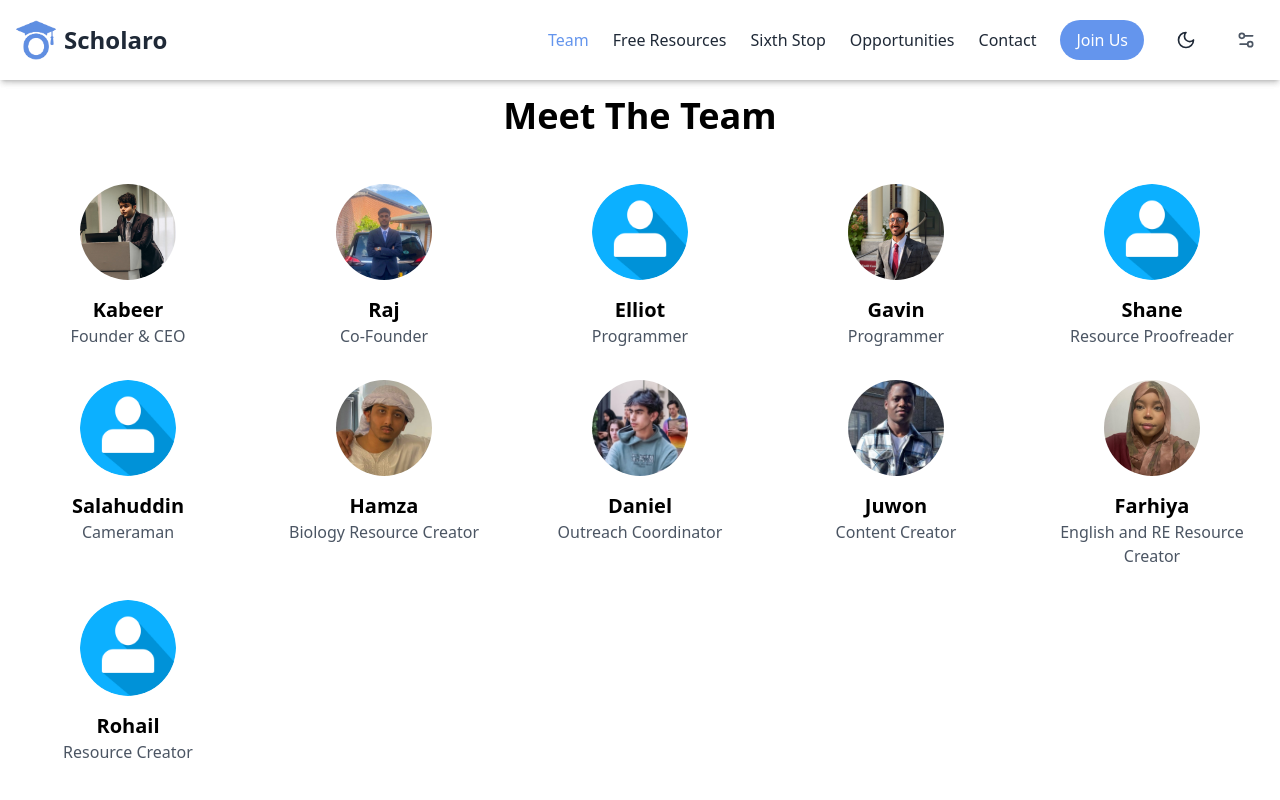
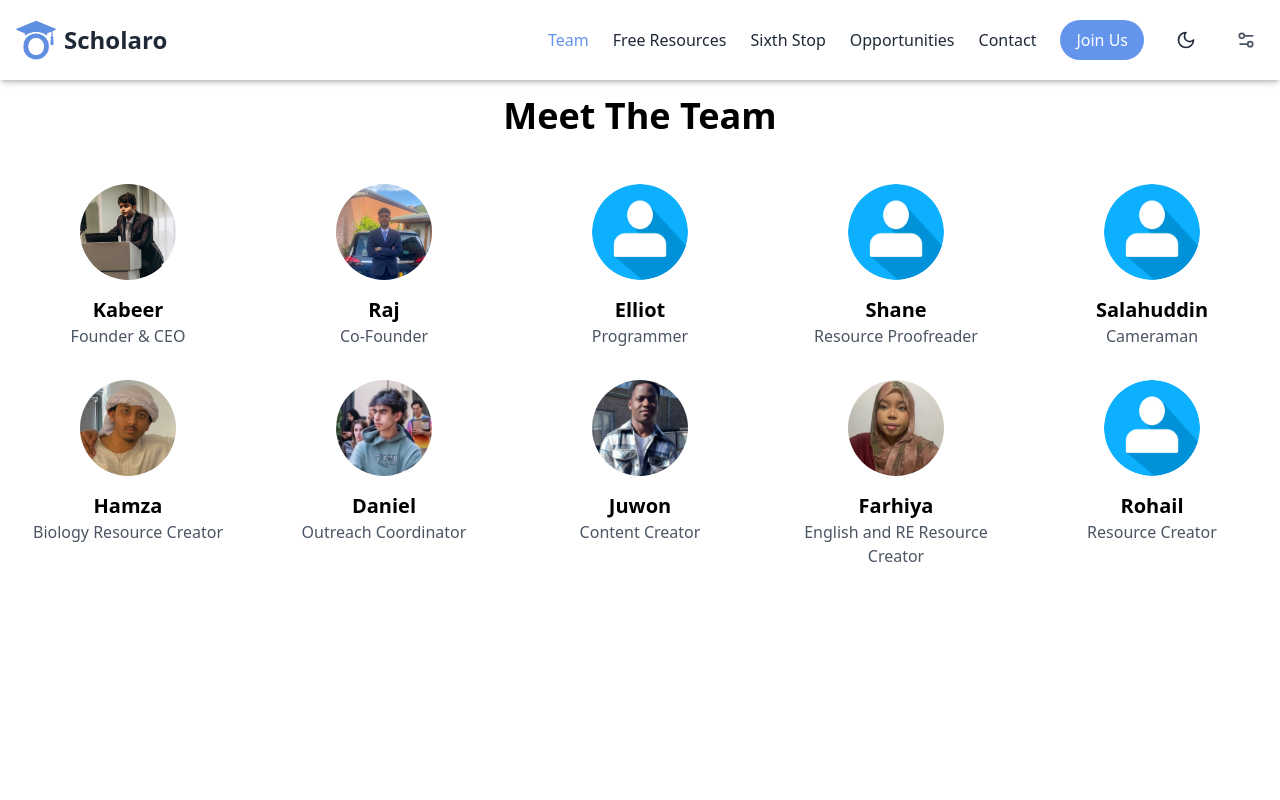
Before and after one commit to soulsharvester/scholarov3, a React (Vite) app: page /#/team in a window 1280 px wide. Shown: the top 800 px of the page. Built offline with nearby package versions, Linux system fonts and the light colour scheme; a web font is replaced by a local one.

Commit message:
removed gavin from team

```diff
--- a/src/App.tsx
+++ b/src/App.tsx
@@ -12,7 +12,6 @@ import {
 import { useLocation, Routes, Route } from 'react-router-dom';
 import NavBar from './components/NavBar';
 import ContactForm from './components/ContactForm';
-import '@fontsource/opendyslexic';
 import { Link } from 'react-router-dom';
 import FreeResources from './pages/FreeResources';
 import SixthStop from './pages/SixthStop';
--- a/src/components/TeamMember.tsx
+++ b/src/components/TeamMember.tsx
@@ -20,11 +20,6 @@ export const teamMembers: TeamMemberType[] = [
   {
     name: 'Elliot',
     img: '#',
-    description: 'Programmer',
-  },
-  {
-    name: 'Gavin',
-    img: '/scholaro/gavin.jpeg',
     description: 'Programmer',
   },
   {
```
Also changed, not shown: 1 other file (tests, documents, lock files or other folders).
